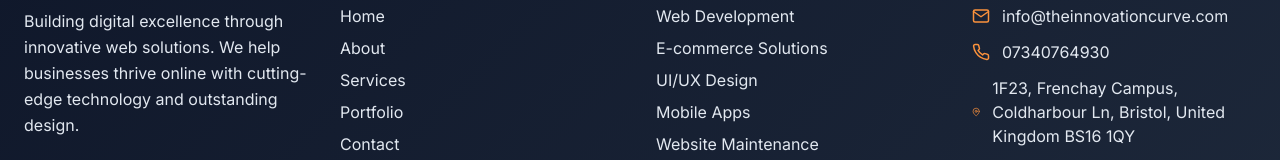
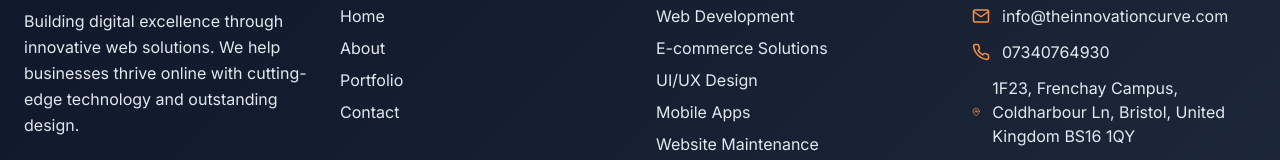
Before and after one commit to Windyphan/Web-builder, a React (Vite) app: page / in a window 1280 px wide. Shown: the part 6124-6284 px from the top of the page. Built offline with nearby package versions, Linux system fonts and the light colour scheme.

Commit message:
Remove Services quick link

```diff
--- a/src/components/Footer.jsx
+++ b/src/components/Footer.jsx
@@ -8,7 +8,6 @@ const Footer = () => {
     const quickLinks = [
         { name: 'Home', href: '/' },
         { name: 'About', href: '/about' },
-        { name: 'Services', href: '/#services' },
         { name: 'Portfolio', href: '/portfolio' },
         { name: 'Contact', href: '/contact' }
     ];
```
